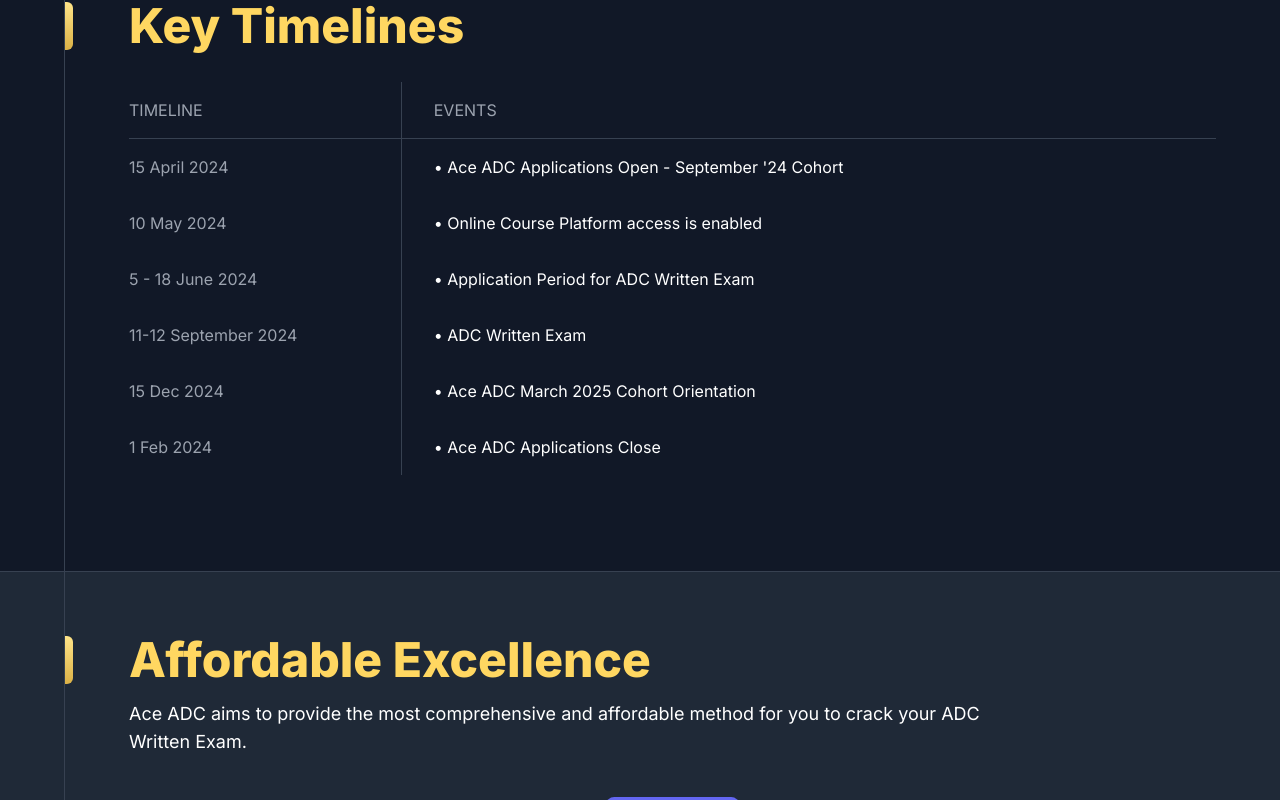
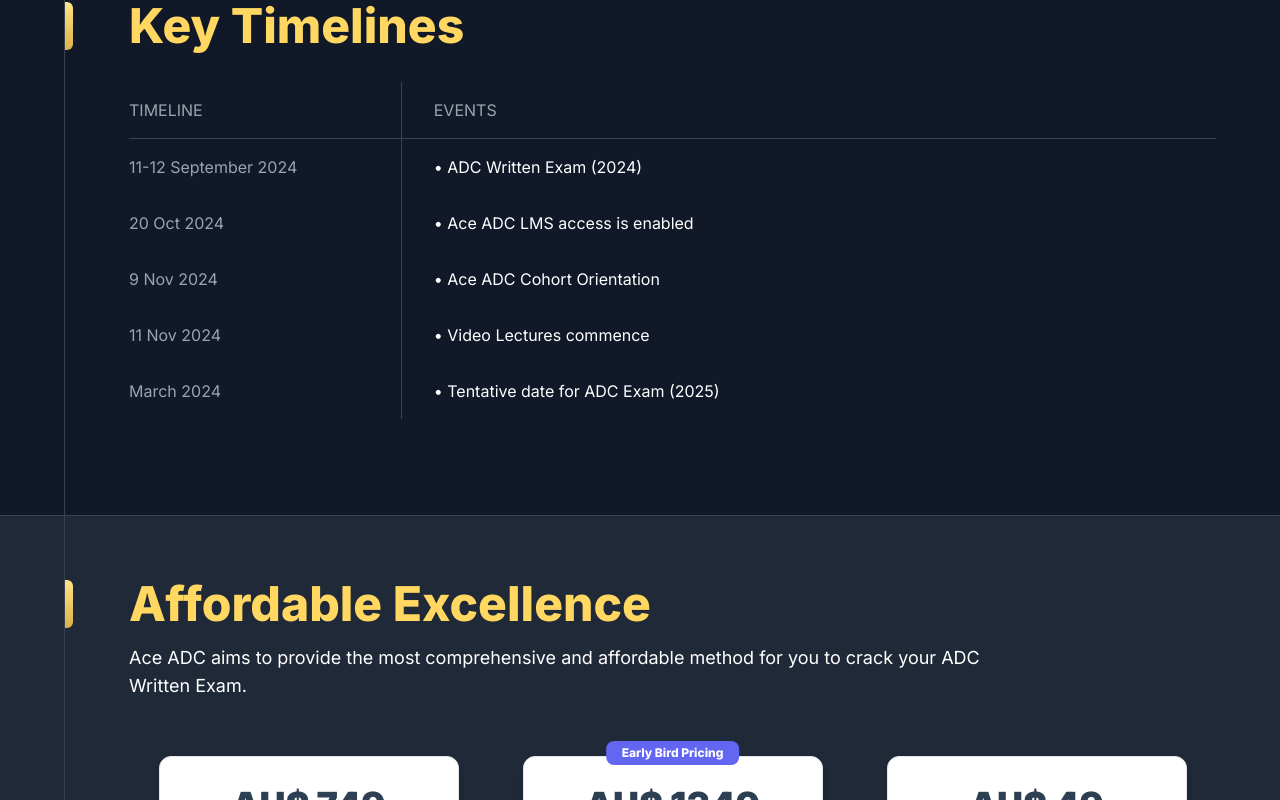
Before and after one commit to aceadc/aceadc-website, a Next.js app: page / in a window 1280 px wide. Shown: the part 7200-8000 px from the top of the page. Built offline with nearby package versions, Linux system fonts and the light colour scheme.

Commit message:
text updates

```diff
--- a/components/Timeline.js
+++ b/components/Timeline.js
@@ -2,28 +2,24 @@
 
 let timelineList = [
   {
-    date: "15 April 2024",
-    event: "Ace ADC Applications Open - September '24 Cohort",
+    date: "11-12 September 2024",
+    event: "ADC Written Exam (2024)",
   },
   {
-    date: "10 May 2024",
-    event: "Online Course Platform access is enabled",
+    date: "20 Oct 2024",
+    event: "Ace ADC LMS access is enabled",
   },
   {
-    date: "5 - 18 June 2024",
-    event: "Application Period for ADC Written Exam",
+    date: "9 Nov 2024",
+    event: "Ace ADC Cohort Orientation",
   },
   {
-    date: "11-12 September 2024",
-    event: "ADC Written Exam",
+    date: "11 Nov 2024",
+    event: "Video Lectures commence",
   },
   {
-    date: "15 Dec 2024",
-    event: "Ace ADC March 2025 Cohort Orientation",
-  },
-  {
-    date: "1 Feb 2024",
-    event: "Ace ADC Applications Close",
+    date: "March 2024",
+    event: "Tentative date for ADC Exam (2025)",
   },
 ];
 
--- a/pages/_document.js
+++ b/pages/_document.js
@@ -5,7 +5,7 @@
     <Html>
       <Head>
         {/* Posthog */}
-        <script async src="/posthog.js"></script>
+        {/* <script async src="/posthog.js"></script> */}
 
         {/* Tidio Chatbot */}
         {/* <script
--- a/pages/index.js
+++ b/pages/index.js
@@ -527,7 +527,7 @@
             </div>
           </div> */}
 
-        <SectionWithHeading heading="The Power of a Community">
+        <SectionWithHeading heading="Built by Dentists who cleared ADC">
           <p className="text-white mt-4 md:text-lg w-full md:w-4/5">
             At Ace ADC, our online platform is a vibrant community where
             students worldwide connect, share experiences, and support each
@@ -764,6 +764,17 @@
                   advised otherwise. Extensions to the access is available for
                   additional cost.
                 </li>
+                <li className="mt-4">
+                  If you're reading this, we want you to know that many Winspert
+                  (Jigyasa Sharma) students, as well as those from Dr. Raza,
+                  have made the switch to Ace ADC and found greater success. Our
+                  founders are after success stories, not repeat customers. If
+                  that sounds like you, let’s talk about alternative pricing
+                  that works. Drop us an email at{" "}
+                  <b className="text-indigo-400 hover:text-indigo-500">
+                    support@aceadc.com
+                  </b>
+                </li>
               </ul>
             </div>
 
```
